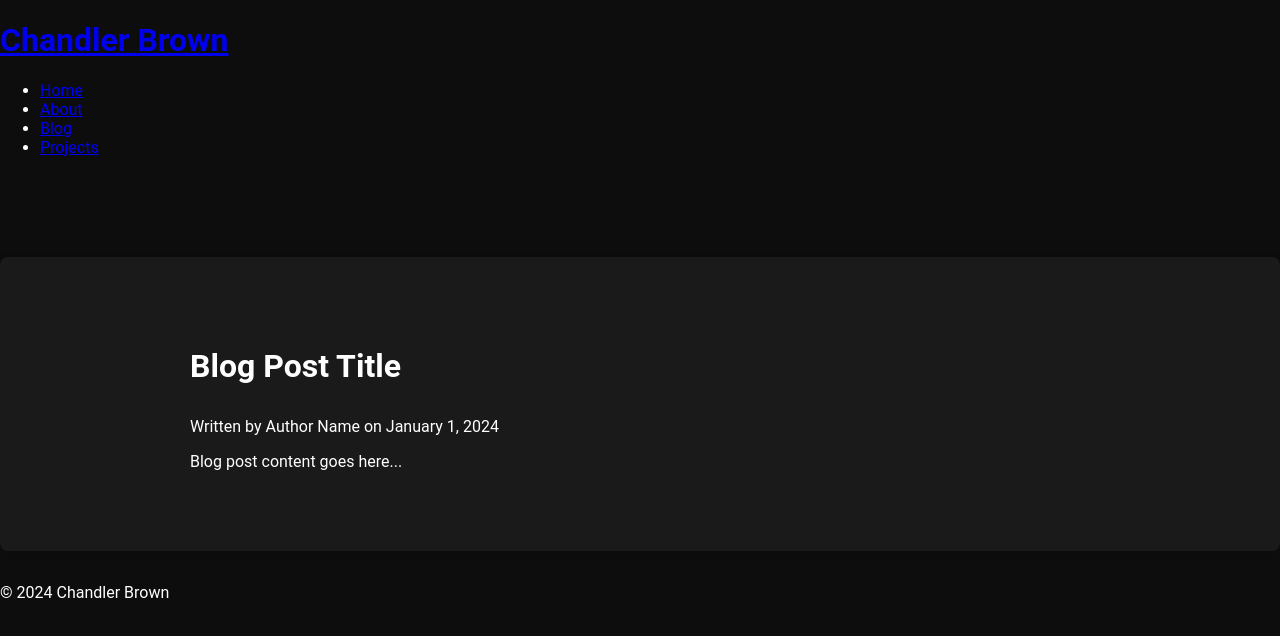
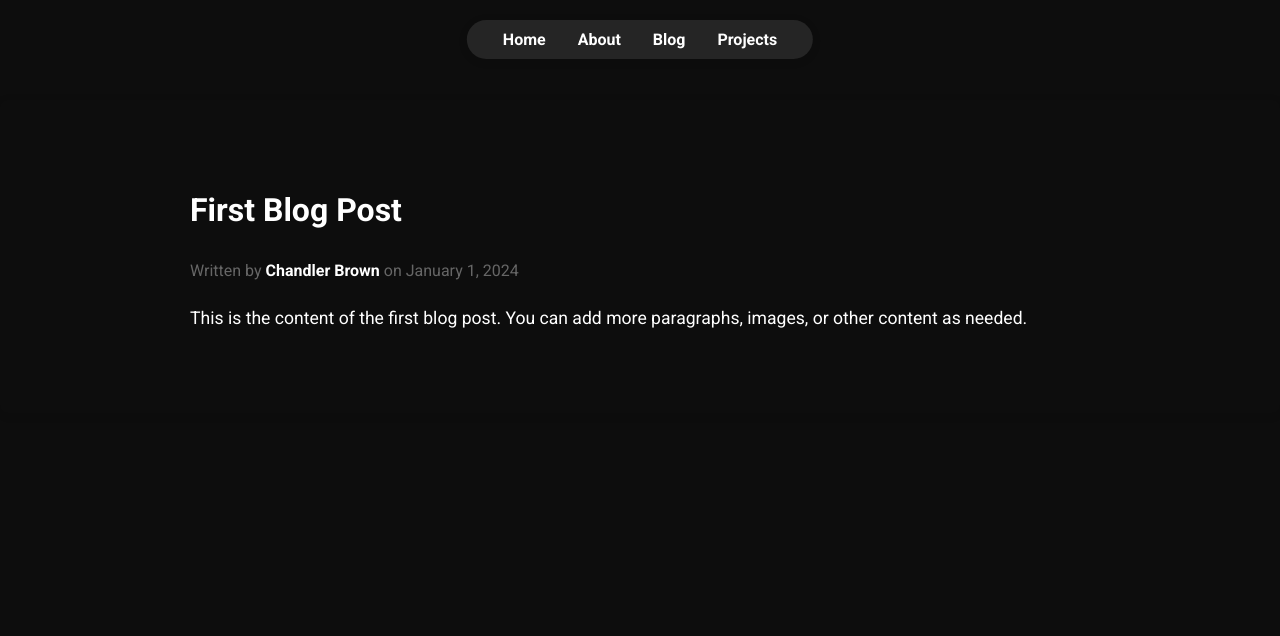
Before and after one commit to chandlerbrown4/chandlerbrown4.github.io, a plain HTML site: page blog/post1.html in a window 1280 px wide. Drawn offline with Linux system fonts and the light colour scheme.

Commit message:
Updates to blog templates, home page views, and blog page nav bar.

```diff
--- a/blog/post1.html
+++ b/blog/post1.html
@@ -3,45 +3,35 @@
 <head>
     <meta charset="UTF-8">
     <meta name="viewport" content="width=device-width, initial-scale=1.0">
-    <title>Blog Post Title - My Portfolio</title>
+    <title>First Blog Post - Chandler Brown's Portfolio</title>
+    <link rel="stylesheet" href="https://cdnjs.cloudflare.com/ajax/libs/font-awesome/5.15.3/css/all.min.css">
+    <link href="https://fonts.googleapis.com/css2?family=Roboto:wght@400;700&display=swap" rel="stylesheet">
     <link rel="stylesheet" href="../css/styles.css">
-    <meta http-equiv="Content-Security-Policy" content="default-src 'self'; script-src 'self'; style-src 'self'; img-src 'self' data:;">
 </head>
 <body>
     <header>
-        <div class="container">
-            <h1><a href="../index.html">Chandler Brown</a></h1>
-            <nav>
-                <ul>
-                    <li><a href="../index.html">Home</a></li>
-                    <li><a href="../about.html">About</a></li>
-                    <li><a href="index.html">Blog</a></li>
-                    <li><a href="../projects/index.html">Projects</a></li>
-                </ul>
-            </nav>
-        </div>
+        <nav class="navbar">
+            <ul>
+                <li><a href="../index.html#home">Home</a></li>
+                <li><a href="../index.html#about">About</a></li>
+                <li><a href="index.html">Blog</a></li>
+                <li><a href="../index.html#projects">Projects</a></li>
+            </ul>
+        </nav>
     </header>
     <main>
         <section class="content-section">
             <div class="container">
-                <h2 class="blog-title">Blog Post Title</h2>
-                <p class="blog-info">Written by <span class="author">Author Name</span> on <time datetime="2024-01-01">January 1, 2024</time></p>
+                <h2 class="blog-title">First Blog Post</h2>
+                <p class="blog-info">
+                    Written by <span class="author">Chandler Brown</span> on <time datetime="2024-01-01">January 1, 2024</time>
+                </p>
                 <article>
-                    <p>Blog post content goes here...</p>
+                    <p>This is the content of the first blog post. You can add more paragraphs, images, or other content as needed.</p>
                 </article>
             </div>
         </section>
     </main>
-    <footer>
-        <div class="container">
-            <p>&copy; 2024 Chandler Brown</p>
-            <div class="social">
-                <a href="#"><i class="fab fa-linkedin-in"></i></a>
-                <a href="#"><i class="fab fa-github"></i></a>
-                <a href="#"><i class="fab fa-twitter"></i></a>
-            </div>
-        </div>
-    </footer>
     <script src="../js/scripts.js"></script>
 </body>
 </html>
--- a/css/styles.css
+++ b/css/styles.css
@@ -5,6 +5,7 @@ body {
     padding: 0;
     background-color: #0d0d0d;
     color: #ffffff;
+    scroll-behavior: smooth;
 }
 
 /* Navbar Styles */
@@ -97,7 +98,6 @@ body {
 /* Content Section Styles */
 .content-section {
     padding: 4em 1em;
-    background-color: #1a1a1a;
     box-shadow: 0 2px 10px rgba(0, 0, 0, 0.1);
     margin: 2em 0;
     border-radius: 8px;
@@ -150,3 +150,26 @@ body {
 .card a:hover {
     text-decoration: underline;
 }
+
+/* Blog Post Styles */
+.blog-title {
+    font-size: 2.5em;
+    margin-bottom: 0.5em;
+}
+
+.blog-info {
+    font-size: 1em;
+    color: #666;
+    margin-bottom: 1.5em;
+}
+
+.blog-info .author {
+    font-weight: bold;
+    color: #ffffff;
+}
+
+article {
+    line-height: 1.6;
+    font-size: 1.1em;
+    color: #ffffff;
+}
--- a/js/scripts.js
+++ b/js/scripts.js
@@ -93,7 +93,7 @@ document.addEventListener('DOMContentLoaded', function() {
             },
             "move": {
                 "enable": true,
-                "speed": 6,
+                "speed": 4,
                 "direction": "none",
                 "random": false,
                 "straight": false,
@@ -133,8 +133,8 @@ document.addEventListener('DOMContentLoaded', function() {
                     "speed": 3
                 },
                 "repulse": {
-                    "distance": 200,
-                    "duration": 0.4
+                    "distance": 150,
+                    "duration": 0.1
                 },
                 "push": {
                     "particles_nb": 4
```
Also changed, not shown: blog/index.html (+3 -3 lines), blog/posts.json (+8 -8 lines), blog/template.html (+16 -29 lines), index.html (+2 -2 lines).
